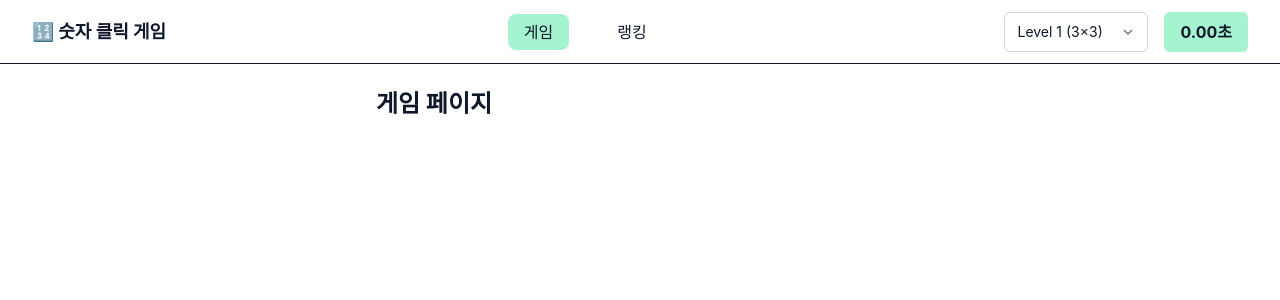
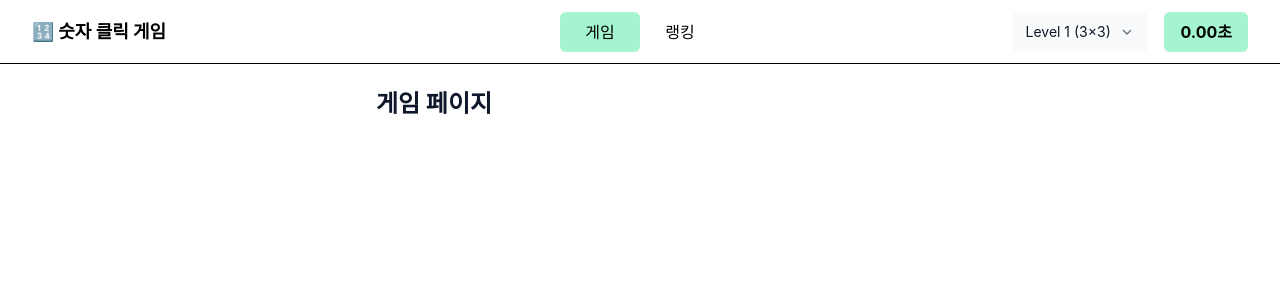
Before and after one commit to 39-play-sopt-web/ChoHyounYoung, a React (Vite) app in the folder ChoHyounYoung/Week2/Homework/: page /game in a window 1280 px wide. Shown: the top 300 px of the page. Built offline with nearby package versions, Linux system fonts and the light colour scheme.

Commit message:
feat: 헤더 메뉴 애니메이션과 커스텀 레벨 드롭다운 구현

```diff
--- a/ChoHyounYoung/Week2/Homework/src/App.jsx
+++ b/ChoHyounYoung/Week2/Homework/src/App.jsx
@@ -1,3 +1,4 @@
+import Header from './components/Header.jsx';
 import GamePage from './pages/GamePage.jsx';
 import RankingPage from './pages/RankingPage.jsx';
 import { BrowserRouter, Navigate, Route, Routes } from 'react-router-dom';
@@ -5,7 +6,10 @@ import { BrowserRouter, Navigate, Route, Routes } from 'react-router-dom';
 export default function App() {
   return (
     <BrowserRouter>
+      {/* 페이지 전환 중에도 Header를 유지해 메뉴 애니메이션이 이어지도록 한다. */}
+      <Header />
       <Routes>
+        {/* 기본 경로는 게임 페이지로 연결한다. */}
         <Route path="/" element={<Navigate to="/game" replace />} />
         <Route path="/game" element={<GamePage />} />
         <Route path="/ranking" element={<RankingPage />} />
--- a/ChoHyounYoung/Week2/Homework/src/components/Header.jsx
+++ b/ChoHyounYoung/Week2/Homework/src/components/Header.jsx
@@ -1,29 +1,49 @@
-import { NavLink } from 'react-router-dom';
+import LevelSelect from './LevelSelect.jsx';
+import { NavLink, useLocation } from 'react-router-dom';
 
+/* 배치 메모
+ * flex는 자식을 기본적으로 가로 배치하고, justify-between은 사이 공간을 균등하게 나눈다.
+ * 좌우 내용의 너비가 다르면 중앙 메뉴가 치우칠 수 있어서 같은 너비의 grid 3칸을 사용했다.
+ * justify-self는 grid 칸 안의 위치, items-center는 기본 가로 flex에서 세로 정렬이다.
+ * 기본 간격 단위는 0.25rem: 보통 h-10은 40px, w-20은 80px, px-4는 좌우 16px씩이다.
+ * 모든 숫자가 이 단위는 아니다. grid-cols-3은 열 개수이고 border-2는 2px이다.
+ */
 function Header({ time = 0 }) {
+  // URL을 기준으로 메뉴를 표시하면 새로고침과 뒤로 가기에도 상태가 맞는다.
+  // 메뉴를 별도 state로 저장하면 /ranking에서 새로고침할 때 기본값 game으로 돌아갈 수 있다.
+  const { pathname } = useLocation();
+  const isGamePage = pathname === '/game';
+  const isRankingPage = pathname === '/ranking';
+
   return (
-    <header className="flex h-16 items-center justify-between border-b px-8">
-      <h1 className="text-lg font-bold">🔢 숫자 클릭 게임</h1>
+    <header className="grid h-16 grid-cols-3 items-center border-b px-8">
+      <h1 className="justify-self-start text-lg font-bold">
+        🔢 숫자 클릭 게임
+      </h1>
 
-      <nav>
-        <ul className="flex gap-8">
+      <nav aria-label="메인 메뉴" className="relative justify-self-center">
+        {/* relative인 nav를 기준으로 absolute 배경을 겹쳐 놓는다.
+            translate-x-full은 배경 자신의 너비(80px)만큼 이동한다는 뜻이다.
+            메뉴 너비도 80px로 맞추고 gap을 없애야 정확하게 한 칸 이동한다.
+            transition-transform은 이동을, duration-300은 전환 시간 0.3초를 지정한다.
+            배경은 장식이므로 aria-hidden과 pointer-events-none을 적용한다. */}
+        <span
+          aria-hidden="true"
+          className={`pointer-events-none absolute left-0 top-0 h-10 w-20 rounded-md bg-emerald-200 transition-transform duration-300 ease-in-out motion-reduce:transition-none ${isRankingPage ? 'translate-x-full' : 'translate-x-0'}`}
+        />
+        <ul className="relative flex">
           <li>
             <NavLink
               to="/game"
-              className={({ isActive }) =>
-                isActive ? 'rounded-lg bg-emerald-200 px-4 py-2' : 'px-4 py-2'
-              }
+              className="inline-flex h-10 w-20 items-center justify-center rounded-md"
             >
               게임
             </NavLink>
           </li>
-
           <li>
             <NavLink
               to="/ranking"
-              className={({ isActive }) =>
-                isActive ? 'rounded-lg bg-emerald-200 px-4 py-2' : 'px-4 py-2'
-              }
+              className="inline-flex h-10 w-20 items-center justify-center rounded-md"
             >
               랭킹
             </NavLink>
@@ -31,33 +51,19 @@ function Header({ time = 0 }) {
         </ul>
       </nav>
 
-      <div className="flex shrink-0 items-center gap-4">
-        <div className="relative">
-          <select
-            aria-label="게임 레벨 선택"
-            defaultValue="1"
-            className="h-10 w-36 cursor-pointer appearance-none rounded-md border border-gray-300 bg-white pl-3 pr-9 text-sm text-gray-900 focus:border-emerald-500 focus:outline-none focus:ring-2 focus:ring-emerald-200"
-          >
-            <option value="1">Level 1 (3×3)</option>
-            <option value="2">Level 2 (4×4)</option>
-            <option value="3">Level 3 (5×5)</option>
-          </select>
-          <svg
-            aria-hidden="true"
-            viewBox="0 0 24 24"
-            fill="none"
-            stroke="currentColor"
-            strokeWidth="2"
-            className="pointer-events-none absolute right-3 top-1/2 h-4 w-4 -translate-y-1/2 text-gray-500"
-          >
-            <path d="m6 9 6 6 6-6" />
-          </svg>
+      {/* 조건 && JSX: 게임 경로일 때만 렌더링한다. 오른쪽 칸이 비어도 nav는 중앙에 남는다. */}
+      {isGamePage && (
+        <div className="flex items-center justify-self-end gap-4">
+          <LevelSelect />
+
+          {/* h-10으로 메뉴와 높이를 맞추고, shrink-0과 nowrap으로 숫자 줄바꿈을 막는다.
+              전체 Header의 작은 화면 배치는 별도 반응형 처리가 필요하다. */}
+          <span className="inline-flex h-10 shrink-0 items-center whitespace-nowrap rounded-md bg-emerald-200 px-4 font-bold">
+            {/* 소수점 두 자리로 표시한다. 실제 시간 측정 로직은 아직 연결하지 않았다. */}
+            {time.toFixed(2)}초
+          </span>
         </div>
-
-        <span className="rounded-md bg-emerald-200 px-4 py-2 font-bold">
-          {time.toFixed(2)}초
-        </span>
-      </div>
+      )}
     </header>
   );
 }
--- /dev/null
+++ b/ChoHyounYoung/Week2/Homework/src/components/LevelSelect.jsx
@@ -0,0 +1,122 @@
+import { useEffect, useId, useRef, useState } from 'react';
+
+const LEVELS = ['Level 1 (3×3)', 'Level 2 (4×4)', 'Level 3 (5×5)'];
+
+export default function LevelSelect() {
+  // selectedIndex는 확정된 레벨, activeIndex는 마우스나 방향키로 가리키는 후보이다.
+  // 후보 이동만으로 선택값이 바뀌지 않도록 두 상태를 분리한다.
+  const [selectedIndex, setSelectedIndex] = useState(0);
+  const [activeIndex, setActiveIndex] = useState(0);
+  const [isOpen, setIsOpen] = useState(false);
+  // ref로 실제 DOM에 접근한다. 컨테이너는 바깥 클릭 판별, 버튼은 포커스 복귀에 사용한다.
+  const containerRef = useRef(null);
+  const buttonRef = useRef(null);
+  // 여러 드롭다운이 생겨도 ID가 겹치지 않도록 React가 고유 ID를 생성한다.
+  const listId = useId();
+
+  // 목록 바깥을 누르면 닫고, 이벤트는 목록이 열려 있을 때만 등록한다.
+  useEffect(() => {
+    if (!isOpen) return;
+
+    const handleOutsideClick = (event) => {
+      if (!containerRef.current?.contains(event.target)) setIsOpen(false);
+    };
+
+    document.addEventListener('pointerdown', handleOutsideClick);
+    // 닫히거나 컴포넌트가 사라지면 등록한 이벤트를 정리한다.
+    return () => document.removeEventListener('pointerdown', handleOutsideClick);
+  }, [isOpen]);
+
+  const selectLevel = (index) => {
+    // 같은 레벨을 다시 눌러도 닫힌다. 초록색은 포커스 대신 isOpen에 연결했다.
+    setSelectedIndex(index);
+    setIsOpen(false);
+    buttonRef.current?.focus();
+  };
+
+  // 포커스는 버튼에 유지하고 방향키로 선택 후보를 이동한다.
+  const handleKeyDown = (event) => {
+    if (event.key === 'Escape' || event.key === 'Tab') {
+      // Tab 기본 동작은 막지 않아 다음 요소로 이동할 수 있게 한다.
+      setIsOpen(false);
+      if (event.key === 'Escape') event.preventDefault();
+      return;
+    }
+
+    if (event.key === 'ArrowDown' || event.key === 'ArrowUp') {
+      event.preventDefault();
+      if (!isOpen) {
+        setActiveIndex(selectedIndex);
+        setIsOpen(true);
+      } else {
+        const direction = event.key === 'ArrowDown' ? 1 : -1;
+        // 나머지 연산으로 마지막 다음은 처음, 처음 이전은 마지막으로 순환한다.
+        setActiveIndex((index) => (index + direction + LEVELS.length) % LEVELS.length);
+      }
+    } else if (isOpen && (event.key === 'Home' || event.key === 'End')) {
+      event.preventDefault();
+      setActiveIndex(event.key === 'Home' ? 0 : LEVELS.length - 1);
+    } else if (isOpen && (event.key === 'Enter' || event.key === ' ')) {
+      event.preventDefault();
+      selectLevel(activeIndex);
+    }
+  };
+
+  return (
+    <div
+      ref={containerRef}
+      className="relative shrink-0"
+      onBlur={(event) => {
+        if (!event.currentTarget.contains(event.relatedTarget)) setIsOpen(false);
+      }}
+    >
+      {/* 기본 select의 목록 위치는 운영체제가 정하므로 버튼과 목록으로 직접 구성했다.
+          aria-expanded는 열림 상태, controls는 연결된 목록, activedescendant는 현재 후보를 알린다.
+          초록 테두리는 목록이 열린 동안만 표시하고 닫히면 0.2초 동안 투명해진다.
+          키보드 포커스는 focus-visible의 회색 outline으로 별도 표시한다. */}
+      <button
+        ref={buttonRef}
+        type="button"
+        role="combobox"
+        aria-label="게임 레벨 선택"
+        aria-haspopup="listbox"
+        aria-expanded={isOpen}
+        aria-controls={listId}
+        aria-activedescendant={isOpen ? `${listId}-${activeIndex}` : undefined}
+        onKeyDown={handleKeyDown}
+        onClick={() => {
+          setActiveIndex(selectedIndex);
+          setIsOpen((open) => !open);
+        }}
+        className={`flex h-10 w-34 cursor-pointer items-center justify-between rounded-md border bg-gray-50 px-3 text-sm text-gray-900 transition-[border-color,box-shadow] duration-200 ease-out motion-reduce:transition-none focus:outline-none focus-visible:outline-2 focus-visible:outline-offset-2 focus-visible:outline-gray-400 ${isOpen ? 'border-emerald-500 ring-2 ring-emerald-200' : 'border-transparent ring-2 ring-transparent'}`}
+      >
+        <span>{LEVELS[selectedIndex]}</span>
+        <svg aria-hidden="true" viewBox="0 0 24 24" fill="none" stroke="currentColor" strokeWidth="2" className="h-4 w-4 shrink-0 text-gray-500">
+          <path d="m6 9 6 6 6-6" />
+        </svg>
+      </button>
+
+      {/* relative 컨테이너를 기준으로 top-full은 버튼 바로 아래, mt-1은 4px 간격이다.
+          absolute라 목록이 열려도 주변 레이아웃을 밀지 않고, z-20으로 본문 위에 표시한다. */}
+      {isOpen && (
+        <ul id={listId} role="listbox" aria-label="레벨" className="absolute left-0 top-full z-20 mt-1 w-full rounded-md border border-gray-200 bg-white p-1 shadow-lg">
+          {LEVELS.map((label, index) => (
+            // pointerdown 기본 동작을 막아 항목을 누를 때 버튼의 포커스가 먼저 사라지지 않게 한다.
+            <li
+              key={label}
+              id={`${listId}-${index}`}
+              role="option"
+              aria-selected={selectedIndex === index}
+              onPointerMove={() => setActiveIndex(index)}
+              onPointerDown={(event) => event.preventDefault()}
+              onClick={() => selectLevel(index)}
+              className={`cursor-pointer rounded px-2 py-2 text-sm ${activeIndex === index ? 'bg-emerald-100 text-emerald-900' : 'text-gray-900'}`}
+            >
+              {label}
+            </li>
+          ))}
+        </ul>
+      )}
+    </div>
+  );
+}
--- a/ChoHyounYoung/Week2/Homework/src/pages/GamePage.jsx
+++ b/ChoHyounYoung/Week2/Homework/src/pages/GamePage.jsx
@@ -1,9 +1,6 @@
-import Header from '../components/Header.jsx';
-
 export default function GamePage() {
   return (
     <div className="min-h-screen bg-white text-slate-900">
-      <Header />
       <main className="mx-auto max-w-xl p-6">
         <h2 className="text-2xl font-bold">게임 페이지</h2>
       </main>
--- a/ChoHyounYoung/Week2/Homework/src/pages/RankingPage.jsx
+++ b/ChoHyounYoung/Week2/Homework/src/pages/RankingPage.jsx
@@ -1,9 +1,6 @@
-import Header from '../components/Header.jsx';
-
 export default function RankingPage() {
   return (
     <div className="min-h-screen bg-white text-slate-900">
-      <Header />
       <main className="mx-auto max-w-xl p-6">
         <h2 className="text-2xl font-bold">랭킹 페이지</h2>
       </main>
```
